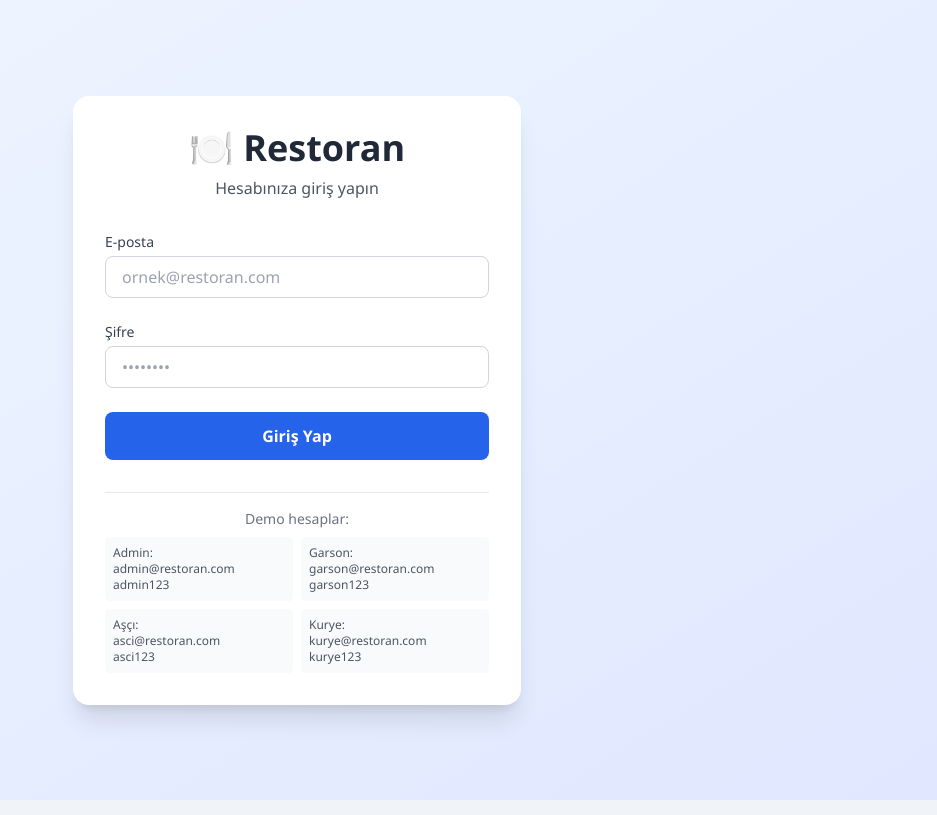
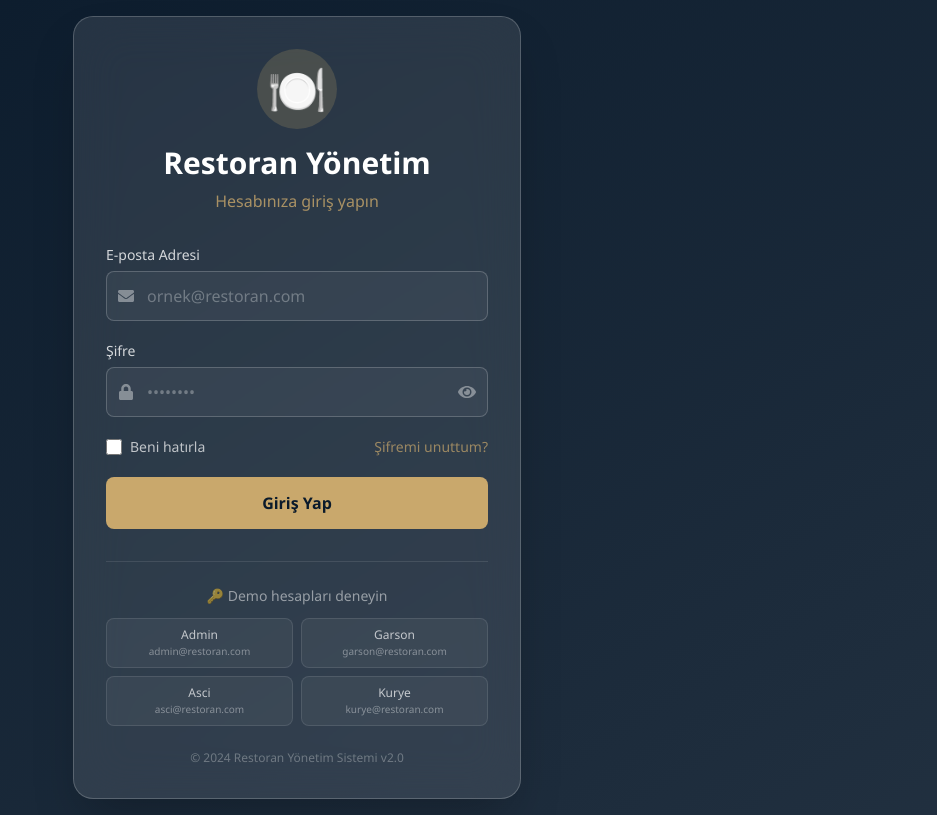
Before and after one commit to mmehmetdrsn/restoran-desktop-frontend, a React (Create React App) app: page / in a window 1280 px wide. Shown: the whole page, without its empty margins (343-1280 px from the left). Built offline with nearby package versions, Linux system fonts and the light colour scheme.

Commit message:
eksik yerler düzeltilldi

```diff
--- a/src/index.css
+++ b/src/index.css
@@ -1,25 +1,94 @@
+/* src/index.css - DÜZELTİLMİŞ VERSİYON */
 @tailwind base;
 @tailwind components;
 @tailwind utilities;
 
 @layer base {
   body {
-    font-family: 'Segoe UI', sans-serif;
+    font-family: 'Segoe UI', -apple-system, BlinkMacSystemFont, sans-serif;
     background: #f0f4f9;
+    margin: 0;
+    padding: 0;
+  }
+
+  /* Tüm scrollbar stilleri */
+  ::-webkit-scrollbar {
+    width: 6px;
+  }
+  ::-webkit-scrollbar-track {
+    background: #f1f1f1;
+    border-radius: 10px;
+  }
+  ::-webkit-scrollbar-thumb {
+    background: #c9a86c;
+    border-radius: 10px;
   }
 }
 
 @layer components {
+  /* Buton stilleri */
   .btn-primary {
-    @apply px-6 py-3 bg-gold text-primary font-semibold rounded-xl hover:bg-gold/80 transition;
+    @apply bg-gold text-white px-6 py-2.5 rounded-lg font-semibold
+           transition-all duration-300 hover:bg-gold/80
+           focus:outline-none focus:ring-2 focus:ring-gold/50
+           disabled:opacity-50 disabled:cursor-not-allowed;
   }
+
+  .btn-secondary {
+    @apply bg-primary text-white px-6 py-2.5 rounded-lg font-semibold
+           transition-all duration-300 hover:bg-primary/80
+           focus:outline-none focus:ring-2 focus:ring-primary/50;
+  }
+
+  .btn-danger {
+    @apply bg-error text-white px-6 py-2.5 rounded-lg font-semibold
+           transition-all duration-300 hover:bg-error/80
+           focus:outline-none focus:ring-2 focus:ring-error/50;
+  }
+
+  /* Input alanları */
   .input-field {
-    @apply w-full px-4 py-3 border-2 border-border rounded-xl focus:border-gold focus:outline-none transition;
+    @apply w-full px-4 py-2.5 border border-border rounded-lg
+           focus:outline-none focus:border-gold focus:ring-2 focus:ring-gold/20
+           transition-all duration-300 bg-white/80;
   }
+
+  /* Sidebar linkleri */
   .sidebar-link {
-    @apply flex items-center gap-3 px-4 py-3 text-gray-400 rounded-lg hover:bg-white/5 hover:text-white cursor-pointer;
+    @apply flex items-center gap-3 px-4 py-3 rounded-lg
+           text-textLight transition-all duration-300
+           hover:bg-gold/10 hover:text-gold cursor-pointer;
   }
+
   .sidebar-link.active {
-    @apply bg-gold/15 text-gold;
+    @apply bg-gold/15 text-gold font-semibold;
+  }
+
+  /* Kart stilleri */
+  .card {
+    @apply bg-white rounded-xl shadow-md p-6 border border-border
+           transition-all duration-300 hover:shadow-lg;
+  }
+
+  /* Başlık stilleri */
+  .page-title {
+    @apply text-2xl font-bold text-primary;
+  }
+
+  .section-title {
+    @apply text-xl font-semibold text-primary;
+  }
+
+  /* Badge / Etiket stilleri */
+  .badge-success {
+    @apply bg-success/10 text-success px-3 py-1 rounded-full text-sm font-medium;
+  }
+
+  .badge-error {
+    @apply bg-error/10 text-error px-3 py-1 rounded-full text-sm font-medium;
+  }
+
+  .badge-warning {
+    @apply bg-warning/10 text-warning px-3 py-1 rounded-full text-sm font-medium;
   }
 }
--- a/src/pages/Login.js
+++ b/src/pages/Login.js
@@ -1,21 +1,50 @@
 // src/pages/Login.js
 import { useState } from 'react';
 import { useNavigate } from 'react-router-dom';
+import { FaEnvelope, FaLock, FaEye, FaEyeSlash, FaSpinner } from 'react-icons/fa';
+import { toast } from 'react-toastify';
+import axios from 'axios';
 
 const Login = () => {
   const [email, setEmail] = useState('');
   const [password, setPassword] = useState('');
   const [loading, setLoading] = useState(false);
   const [error, setError] = useState('');
+  const [showPassword, setShowPassword] = useState(false);
+  const [rememberMe, setRememberMe] = useState(false);
 
-  const navigate = useNavigate(); // Yönlendirme için
+  const navigate = useNavigate();
 
-  // Mock kullanıcı veritabanı (şimdilik)
+  // Mock kullanıcı veritabanı (API entegrasyonu için hazır)
   const users = {
-    'admin@restoran.com': { password: 'admin123', role: 'admin' },
-    'garson@restoran.com': { password: 'garson123', role: 'garson' },
-    'asci@restoran.com': { password: 'asci123', role: 'asci' },
-    'kurye@restoran.com': { password: 'kurye123', role: 'kurye' }
+    'admin@restoran.com': { password: 'admin123', role: 'admin', name: 'Admin Kullanıcı' },
+    'garson@restoran.com': { password: 'garson123', role: 'garson', name: 'Garson Kullanıcı' },
+    'asci@restoran.com': { password: 'asci123', role: 'asci', name: 'Aşçı Kullanıcı' },
+    'kurye@restoran.com': { password: 'kurye123', role: 'kurye', name: 'Kurye Kullanıcı' }
+  };
+
+  // Giriş yapmış kullanıcıyı kontrol et
+  useState(() => {
+    const user = localStorage.getItem('user');
+    if (user) {
+      try {
+        const parsedUser = JSON.parse(user);
+        // Kullanıcı zaten giriş yapmışsa doğru panele yönlendir
+        redirectUser(parsedUser.role);
+      } catch (error) {
+        localStorage.removeItem('user');
+      }
+    }
+  }, []);
+
+  const redirectUser = (role) => {
+    const routes = {
+      'admin': '/admin',
+      'garson': '/garson',
+      'asci': '/asci',
+      'kurye': '/kurye'
+    };
+    navigate(routes[role] || '/');
   };
 
   const handleSubmit = async (e) => {
@@ -26,142 +55,217 @@ const Login = () => {
     // Validasyon
     if (!email || !password) {
       setError('Lütfen tüm alanları doldurun');
+      toast.warning('Lütfen tüm alanları doldurun!');
+      setLoading(false);
+      return;
+    }
+
+    // Email format kontrolü
+    const emailRegex = /^[^\s@]+@[^\s@]+\.[^\s@]+$/;
+    if (!emailRegex.test(email)) {
+      setError('Geçerli bir e-posta adresi girin');
+      toast.error('Geçerli bir e-posta adresi girin!');
       setLoading(false);
       return;
     }
 
     try {
-      // API çağrısını simüle et
-      await new Promise(resolve => setTimeout(resolve, 1000));
+      // 🔄 API çağrısı - Backend bağlandığında aktif edin
+      // const response = await axios.post('http://localhost:5000/api/auth/login', {
+      //   email,
+      //   password
+      // });
+      // const { token, user } = response.data;
+
+      // 🧪 Mock API çağrısı (şimdilik)
+      await new Promise(resolve => setTimeout(resolve, 1500));
 
       // Kullanıcı kontrolü
       const user = users[email];
 
       if (!user || user.password !== password) {
-        throw new Error('Geçersiz e-posta veya şifre');
+        throw new Error('E-posta veya şifre hatalı!');
       }
 
-      // Kullanıcı bilgilerini localStorage'a kaydet
-      localStorage.setItem('user', JSON.stringify({
+      // Kullanıcı bilgilerini hazırla
+      const userData = {
         email: email,
-        role: user.role
-      }));
+        role: user.role,
+        name: user.name,
+        // token: token, // API'den gelen token
+        loginTime: new Date().toISOString()
+      };
 
-      // Role göre yönlendirme
-      switch(user.role) {
-        case 'admin':
-          navigate('/admin');
-          break;
-        case 'garson':
-          navigate('/garson');
-          break;
-        case 'asci':
-          navigate('/asci');
-          break;
-        case 'kurye':
-          navigate('/kurye');
-          break;
-        default:
-          navigate('/');
+      // Remember me kontrolü
+      if (rememberMe) {
+        localStorage.setItem('user', JSON.stringify(userData));
+      } else {
+        sessionStorage.setItem('user', JSON.stringify(userData));
       }
 
+      // Başarılı giriş mesajı
+      toast.success(`Hoş geldiniz, ${user.name}! 🎉`);
+
+      // Yönlendirme
+      redirectUser(user.role);
+
     } catch (err) {
-      setError(err.message || 'Giriş başarısız. Lütfen tekrar deneyin.');
+      const errorMessage = err.response?.data?.message || err.message || 'Giriş başarısız. Lütfen tekrar deneyin.';
+      setError(errorMessage);
+      toast.error(errorMessage);
     } finally {
       setLoading(false);
     }
   };
 
+  // Demo hesap doldurma
+  const fillDemoAccount = (demoEmail, demoPassword) => {
+    setEmail(demoEmail);
+    setPassword(demoPassword);
+    toast.info(`${demoEmail} demo hesabı dolduruldu`);
+  };
+
   return (
-    <div className="min-h-screen flex items-center justify-center bg-gradient-to-br from-blue-50 to-indigo-100">
-      <div className="max-w-md w-full space-y-8 p-8 bg-white rounded-2xl shadow-xl">
-        {/* Başlık */}
-        <div className="text-center">
-          <h2 className="text-4xl font-bold text-gray-800">🍽️ Restoran</h2>
-          <p className="mt-2 text-gray-600">Hesabınıza giriş yapın</p>
+    <div className="min-h-screen flex items-center justify-center bg-gradient-to-br from-primary via-primary/95 to-primary/90 p-4">
+      <div className="w-full max-w-md">
+        {/* Ana Kart */}
+        <div className="bg-white/10 backdrop-blur-xl rounded-2xl shadow-2xl p-8 border border-white/20 animate-fade-in">
+
+          {/* Logo ve Başlık */}
+          <div className="text-center mb-8">
+            <div className="inline-flex items-center justify-center w-20 h-20 bg-gold/20 rounded-full mb-4">
+              <span className="text-5xl">🍽️</span>
+            </div>
+            <h2 className="text-3xl font-bold text-white">Restoran Yönetim</h2>
+            <p className="mt-2 text-gold/80">Hesabınıza giriş yapın</p>
           </div>
 
           {/* Hata mesajı */}
           {error && (
-          <div className="bg-red-50 border border-red-200 text-red-600 p-3 rounded-lg text-sm">
-            ⚠️ {error}
+            <div className="bg-red-500/10 border border-red-500/30 text-red-200 p-3 rounded-lg text-sm mb-6 flex items-start gap-2 animate-fade-in">
+              <span className="text-lg">⚠️</span>
+              <span>{error}</span>
             </div>
           )}
 
           {/* Form */}
-        <form onSubmit={handleSubmit} className="space-y-6">
-          <div>
-            <label className="block text-sm font-medium text-gray-700 mb-1">
-              E-posta
+          <form onSubmit={handleSubmit} className="space-y-5">
+            {/* Email */}
+            <div className="relative">
+              <label className="block text-sm font-medium text-white/80 mb-1.5">
+                E-posta Adresi
               </label>
+              <div className="relative">
+                <FaEnvelope className="absolute left-3 top-1/2 -translate-y-1/2 text-white/40" />
                 <input
                   type="email"
                   value={email}
                   onChange={(e) => setEmail(e.target.value)}
-              className="w-full px-4 py-2 border border-gray-300 rounded-lg focus:ring-2 focus:ring-blue-500 focus:border-transparent outline-none transition"
+                  className="w-full pl-10 pr-4 py-3 bg-white/5 border border-white/20 rounded-lg
+                           text-white placeholder:text-white/30 focus:ring-2 focus:ring-gold
+                           focus:border-transparent outline-none transition-all duration-300"
                   placeholder="ornek@restoran.com"
                   disabled={loading}
                   required
                 />
               </div>
+            </div>
 
-          <div>
-            <label className="block text-sm font-medium text-gray-700 mb-1">
+            {/* Şifre */}
+            <div className="relative">
+              <label className="block text-sm font-medium text-white/80 mb-1.5">
                 Şifre
               </label>
+              <div className="relative">
+                <FaLock className="absolute left-3 top-1/2 -translate-y-1/2 text-white/40" />
                 <input
-              type="password"
+                  type={showPassword ? 'text' : 'password'}
                   value={password}
                   onChange={(e) => setPassword(e.target.value)}
-              className="w-full px-4 py-2 border border-gray-300 rounded-lg focus:ring-2 focus:ring-blue-500 focus:border-transparent outline-none transition"
+                  className="w-full pl-10 pr-12 py-3 bg-white/5 border border-white/20 rounded-lg
+                           text-white placeholder:text-white/30 focus:ring-2 focus:ring-gold
+                           focus:border-transparent outline-none transition-all duration-300"
                   placeholder="••••••••"
                   disabled={loading}
                   required
                 />
+                <button
+                  type="button"
+                  onClick={() => setShowPassword(!showPassword)}
+                  className="absolute right-3 top-1/2 -translate-y-1/2 text-white/40 hover:text-white/70 transition-colors"
+                >
+                  {showPassword ? <FaEyeSlash size={18} /> : <FaEye size={18} />}
+                </button>
+              </div>
             </div>
 
+            {/* Remember Me & Forgot Password */}
+            <div className="flex items-center justify-between">
+              <label className="flex items-center gap-2 text-sm text-white/70 cursor-pointer">
+                <input
+                  type="checkbox"
+                  checked={rememberMe}
+                  onChange={(e) => setRememberMe(e.target.checked)}
+                  className="w-4 h-4 rounded border-white/20 bg-white/5
+                           text-gold focus:ring-gold focus:ring-offset-0
+                           cursor-pointer"
+                />
+                Beni hatırla
+              </label>
+              <button
+                type="button"
+                className="text-sm text-gold/70 hover:text-gold transition-colors"
+                onClick={() => toast.info('Şifre sıfırlama bağlantısı gönderildi!')}
+              >
+                Şifremi unuttum?
+              </button>
+            </div>
+
+            {/* Giriş Butonu */}
             <button
               type="submit"
               disabled={loading}
-            className="w-full py-3 bg-blue-600 hover:bg-blue-700 text-white font-semibold rounded-lg transition-colors disabled:opacity-50 disabled:cursor-not-allowed"
+              className="w-full py-3.5 bg-gold hover:bg-gold/80 text-primary font-semibold
+                       rounded-lg transition-all duration-300 transform hover:scale-[1.02]
+                       disabled:opacity-70 disabled:cursor-not-allowed disabled:hover:scale-100
+                       flex items-center justify-center gap-2"
             >
               {loading ? (
-              <span className="flex items-center justify-center gap-2">
-                <svg className="animate-spin h-5 w-5" viewBox="0 0 24 24">
-                  <circle className="opacity-25" cx="12" cy="12" r="10" stroke="currentColor" strokeWidth="4" fill="none"/>
-                  <path className="opacity-75" fill="currentColor" d="M4 12a8 8 0 018-8V0C5.373 0 0 5.373 0 12h4zm2 5.291A7.962 7.962 0 014 12H0c0 3.042 1.135 5.824 3 7.938l3-2.647z"/>
-                </svg>
+                <>
+                  <FaSpinner className="animate-spin" />
                   Giriş yapılıyor...
-              </span>
-            ) : 'Giriş Yap'}
+                </>
+              ) : (
+                'Giriş Yap'
+              )}
             </button>
           </form>
 
-        {/* Demo bilgisi */}
-        <div className="border-t pt-4">
-          <p className="text-center text-sm text-gray-500 mb-2">Demo hesaplar:</p>
-          <div className="grid grid-cols-2 gap-2 text-xs text-gray-600">
-            <div className="bg-gray-50 p-2 rounded">
-              <span className="font-medium">Admin:</span><br/>
-              admin@restoran.com<br/>
-              admin123
-            </div>
-            <div className="bg-gray-50 p-2 rounded">
-              <span className="font-medium">Garson:</span><br/>
-              garson@restoran.com<br/>
-              garson123
-            </div>
-            <div className="bg-gray-50 p-2 rounded">
-              <span className="font-medium">Aşçı:</span><br/>
-              asci@restoran.com<br/>
-              asci123
-            </div>
-            <div className="bg-gray-50 p-2 rounded">
-              <span className="font-medium">Kurye:</span><br/>
-              kurye@restoran.com<br/>
-              kurye123
+          {/* Demo Hesaplar */}
+          <div className="mt-8 pt-6 border-t border-white/10">
+            <p className="text-center text-sm text-white/50 mb-3">
+              🔑 Demo hesapları deneyin
+            </p>
+            <div className="grid grid-cols-2 gap-2">
+              {Object.entries(users).map(([email, user]) => (
+                <button
+                  key={email}
+                  onClick={() => fillDemoAccount(email, user.password)}
+                  className="text-xs bg-white/5 hover:bg-white/10 text-white/70
+                           hover:text-white p-2 rounded-lg transition-all duration-300
+                           border border-white/10 hover:border-gold/30"
+                >
+                  <span className="block font-medium capitalize">{user.role}</span>
+                  <span className="text-[10px] text-white/40">{email}</span>
+                </button>
+              ))}
             </div>
           </div>
+
+          {/* Alt Bilgi */}
+          <p className="mt-6 text-center text-xs text-white/30">
+            © 2024 Restoran Yönetim Sistemi v2.0
+          </p>
         </div>
       </div>
     </div>
```
Also changed, not shown: src/App.js (+17 -1 lines), tailwind.config.js (+40 -0 lines). Lines whose indentation alone changed are shown as unchanged.
